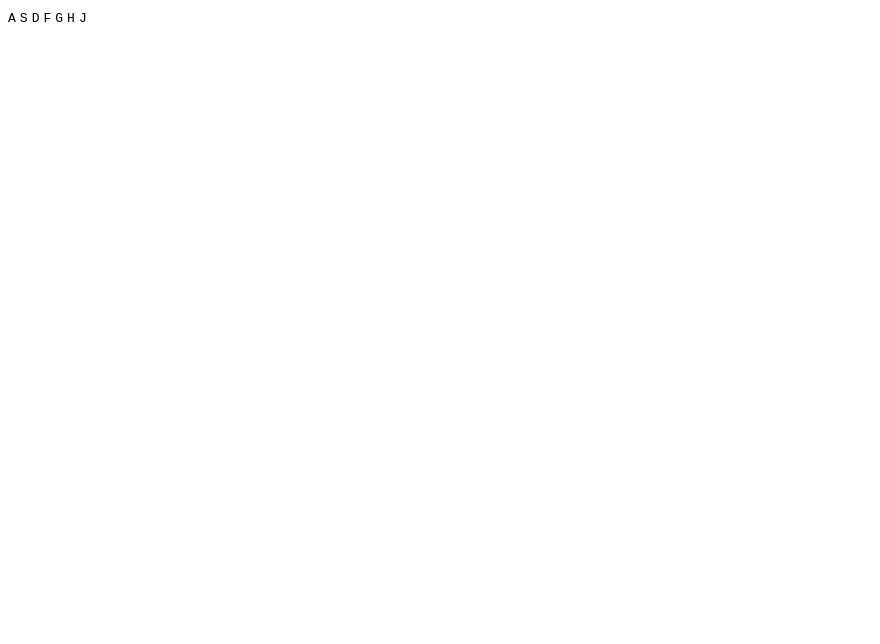
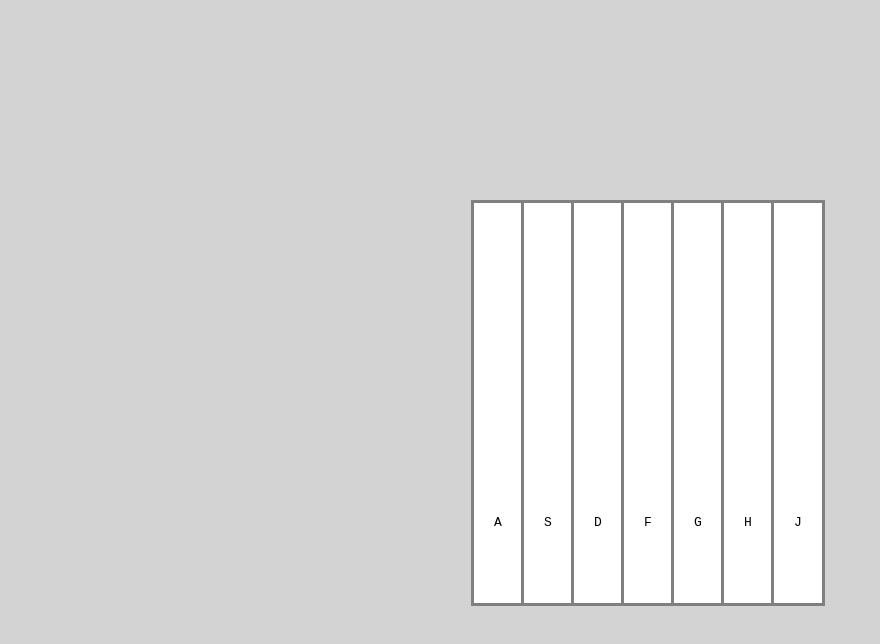
Before and after one commit to Philzen/hyperskill, a plain HTML site: page 5 - Frontend Dev/101 - Virtual Piano/index.html in a window 1280 px wide. Shown: the whole page, without its empty margins (0-880 px from the left). Drawn offline with Linux system fonts and the light colour scheme.

Commit message:
Add virtual piano stage 2/5 solution

```diff
--- a/5 - Frontend Dev/101 - Virtual Piano/index.html
+++ b/5 - Frontend Dev/101 - Virtual Piano/index.html
@@ -1,10 +1,12 @@
 <!DOCTYPE html>
-<html>
+<html lang="en">
 <head>
     <meta charset="utf-8">
     <title>Virtual piano</title>
+    <link href="style.css" type="text/css" rel="stylesheet">
 </head>
 <body>
+    <div class="container">
         <kbd>A</kbd>
         <kbd>S</kbd>
         <kbd>D</kbd>
@@ -12,5 +14,6 @@
         <kbd>G</kbd>
         <kbd>H</kbd>
         <kbd>J</kbd>
+    </div>
 </body>
 </html>
--- /dev/null
+++ b/5 - Frontend Dev/101 - Virtual Piano/style.css
@@ -0,0 +1,24 @@
+body {
+    background-color: lightgray;
+}
+
+.container {
+    margin-top: 25vh;
+    height: 50vh;
+    width: 100vw;
+    text-align: center;
+}
+
+.container kbd {
+    background-color: white;
+    display: inline-block;
+    height: 50vh;
+    width: 3rem;
+    text-align: center;
+    line-height: 80vh;
+    border: 3px gray solid;
+}
+
+.container kbd:not(:first-of-type) {
+    margin-left: -8px;
+}
```
Lines whose indentation alone changed are shown as unchanged.
